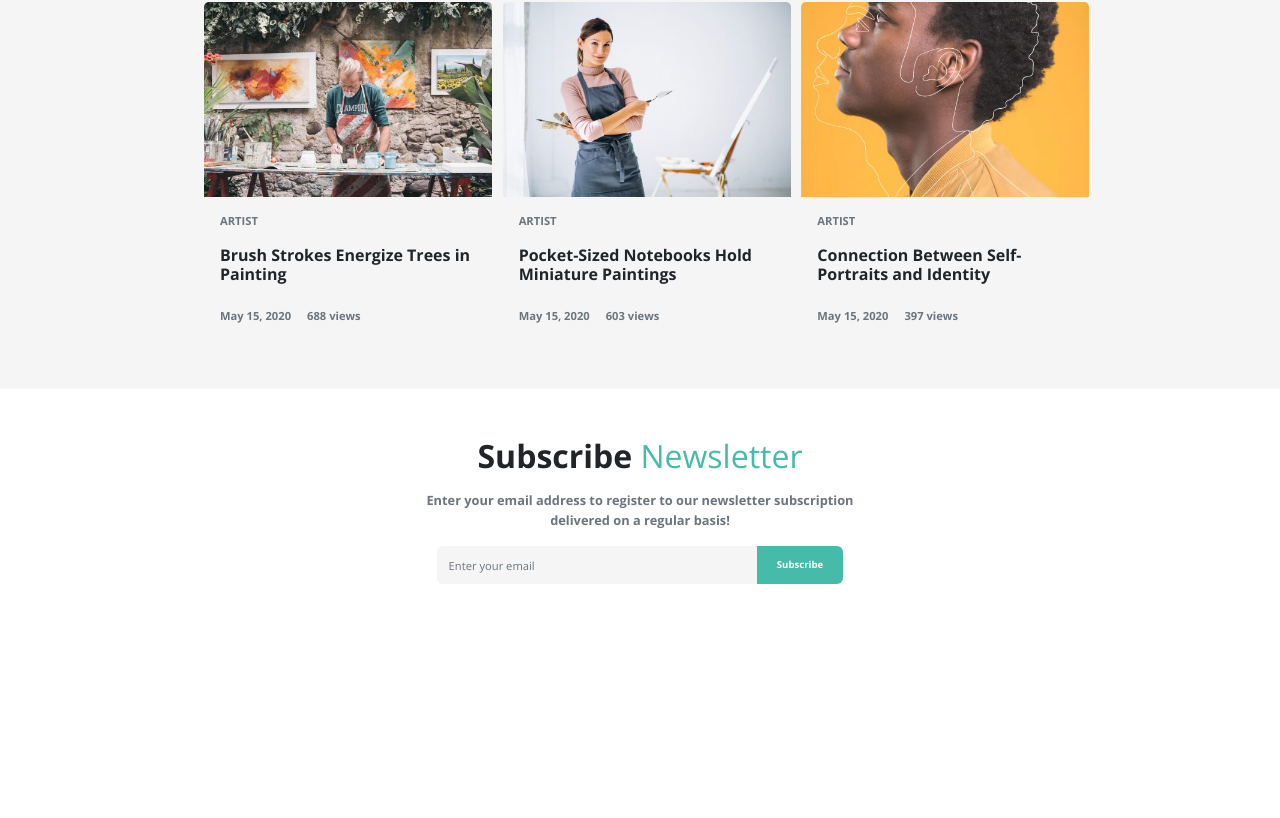
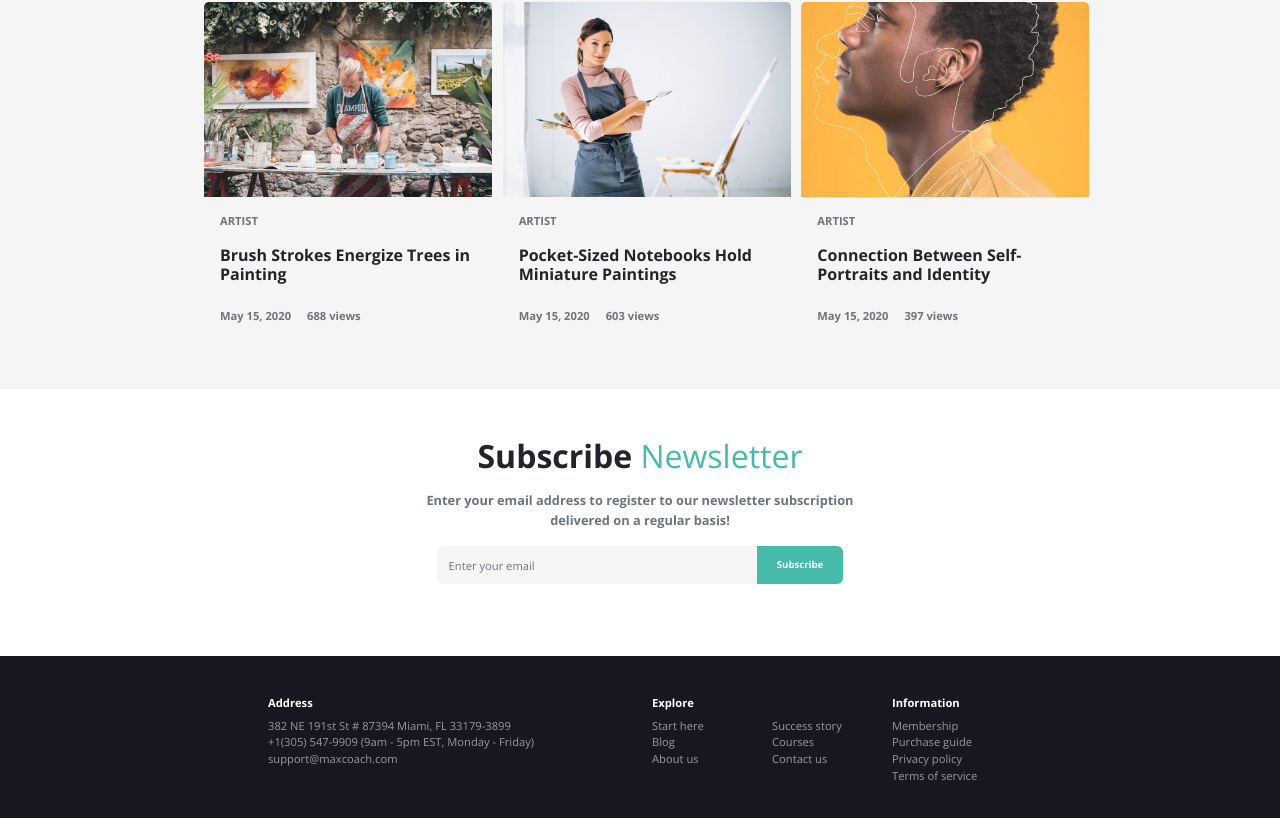
Before and after one commit to MarcoInchingoli89/proj-html-vuejs, a Vue app: page / in a window 1280 px wide. Shown: the part 3868-4686 px from the top of the page. Before the commit the page ends 4484 px from the top, so only its background shows below. Built offline with nearby package versions, Linux system fonts and the light colour scheme.

Commit message:
Add Contents to Footer (At Work)

```diff
--- a/src/App.vue
+++ b/src/App.vue
@@ -13,15 +13,84 @@ export default {
 <template>
   <AppHeader />
   <AppMain />
+
+  <footer id="site_footer">
+    <div class="container">
+      <div class="row row-cols-2">
+        <div class="col">
+          <h6 class="text-white fw-bold">Address</h6>
+          <ul>
+            <li><a href="#">382 NE 191st St # 87394 Miami, FL 33179-3899</a></li>
+            <li><a href="#">+1(305) 547-9909 (9am - 5pm EST, Monday - Friday)</a></li>
+            <li><a href="#">support@maxcoach.com</a></li>
+          </ul>
+          <div class="social_media"></div>
+        </div>
+        <div class="col d-flex">
+          <div class="col">
+            <h6 class="text-white fw-bold">Explore</h6>
+            <ul>
+              <li><a href="#">Start here</a></li>
+              <li><a href="#">Blog</a></li>
+              <li><a href="#">About us</a></li>
+            </ul>
+          </div>
+          <div class="col">
+            <h6 class="hidden">Placeholder</h6>
+            <ul>
+              <li><a href="#">Success story</a></li>
+              <li><a href="#">Courses</a></li>
+              <li><a href="#">Contact us</a></li>
+            </ul>
+          </div>
+          <div class="col">
+            <h6 class="text-white fw-bold">Information</h6>
+            <ul>
+              <li><a href="#">Membership</a></li>
+              <li><a href="#">Purchase guide</a></li>
+              <li><a href="#">Privacy policy</a></li>
+              <li><a href="#">Terms of service</a></li>
+            </ul>
+          </div>
+        </div>
+      </div>
+    </div>
+  </footer>
 </template>
 
 <style lang="scss" scoped>
+@use './assets/scss/partials/variables' as *;
 
+footer {
+  height: 350px;
+  background-color: $dl-dark;
+
+  .container {
+    max-width: 60%;
+    margin-top: 2.5rem;
+  }
+
+  .hidden {
+    visibility: hidden;
+  }
+
+  .row {
+    padding-top: 2.5rem;
+  }
+
+  ul {
+
+    list-style: none;
+    padding: 0;
+
+    li {
+      font-size: 0.7rem;
+
+      a {
+        color: $dl-light;
+        text-decoration: none;
+      }
+    }
+  }
+}
 </style>
-
-<!-- TODO -->
-<!-- Inizia con l'header OK -->
-<!-- Dividi in componenti -->
-<!-- Crea un file con le variabili OK -->
-<!-- Inserisci il font corretto -->
-<!-- Inserisci le icone mancanti -->
--- a/src/assets/scss/partials/_variables.scss
+++ b/src/assets/scss/partials/_variables.scss
@@ -1,2 +1,5 @@
 $dl-primary: #f5f5f5;
 $dl-secondary: #47BBA9;
+$dl-secondary_dark: #20AD96;
+$dl-light: #9A9A9B;
+$dl-dark: #171621;
--- a/src/components/AppMain/SectionBlog.vue
+++ b/src/components/AppMain/SectionBlog.vue
@@ -10,7 +10,7 @@ export default {
         <div class="title text-center pt-3 pb-5">
             <h6 class="text-uppercase text-muted fw-bold">Read for more joyment
             </h6>
-            <h2 class="fw-bold">Latest From<span class="fw-normal green">Our Blogs</span></h2>
+            <h2 class="fw-bold">Latest From <span class="fw-normal green">Our Blogs</span></h2>
         </div>
         <div class="container">
             <div class="row row-cols-3">
--- a/src/components/AppMain/SectionNewsletter.vue
+++ b/src/components/AppMain/SectionNewsletter.vue
@@ -7,13 +7,16 @@ export default {
 <template>
 
     <section class="newsletter">
+        <!-- titolo -->
         <div class="title text-center pt-2 pb-2">
             <h2 class="fw-bold">Subscribe <span class="fw-normal green">Newsletter</span></h2>
         </div>
+        <!-- testo -->
         <div class="disclaimer d-flex flex-column align-items-center">
             <p class="text-muted fw-bold m-0">Enter your email address to register to our newsletter subscription
             </p>
             <span class="text-muted fw-bold">delivered on a regular basis!</span>
+            <!-- input newsletter -->
             <div class="newsletter_input d-flex justify-content-center">
                 <input type="email" class="form-control text border-0 rounded-0 rounded-start" id="exampleInputEmail1"
                     aria-describedby="emailHelp" placeholder="Enter your email">
```
